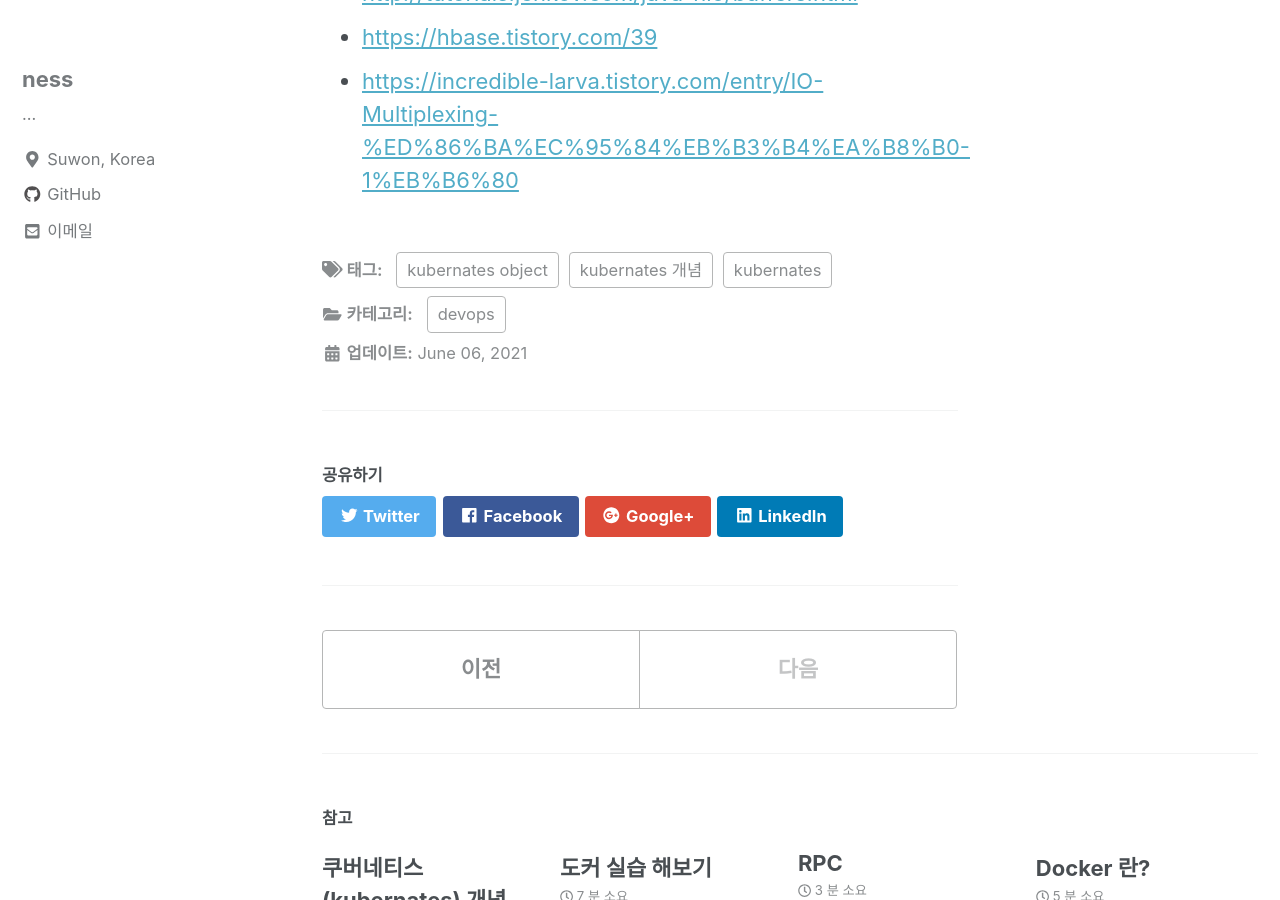
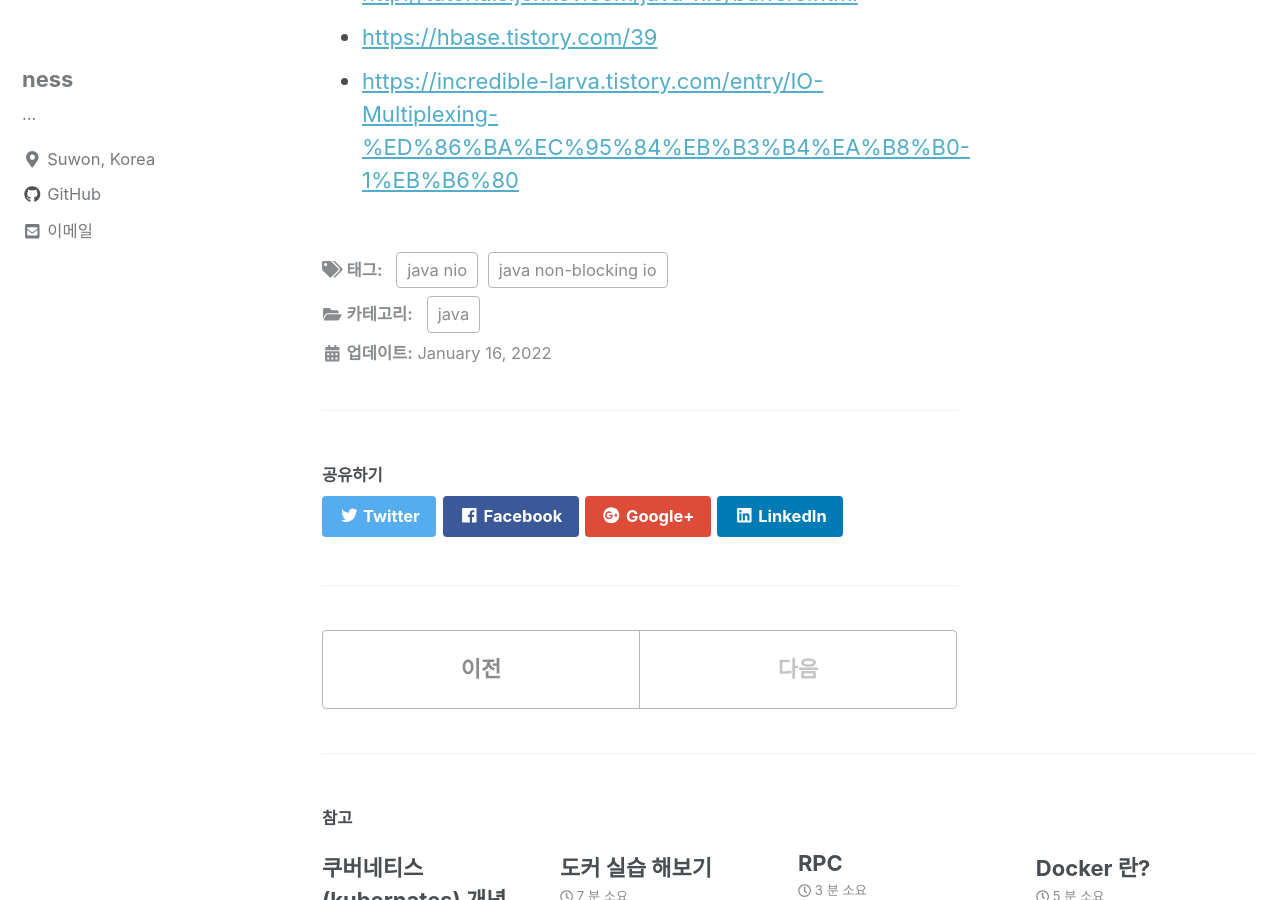
Before and after one commit to kimkoungho/kimkoungho.github.io, a Jekyll site: the page built from _posts/2022-01-14-java-nio.md, in a window 1280 px wide and 900 px high, scrolled down 11059 px. Built offline with Jekyll 4.4.1, drawn with Linux system fonts in a browser that asks for light colours; nearby versions of some CDN libraries; some of the changed text lies outside the part shown.

Commit message:
java nio 정리

```diff
--- a/_posts/2022-01-14-java-nio.md
+++ b/_posts/2022-01-14-java-nio.md
@@ -1,12 +1,11 @@
 ---
-title: "쿠버네티스(kubernates) 개념"
+title: "Java NIO"
 excerpt: ""
-categories: devops
+categories: java
 tags:
-- kubernates
-- kubernates 개념
-- kubernates object
-last_modified_at: 2021-06-06
+- java nio
+- java non-blocking io
+last_modified_at: 2022-01-16
 ---
 
 # Java NIO(Non-blocking I/O)
```
